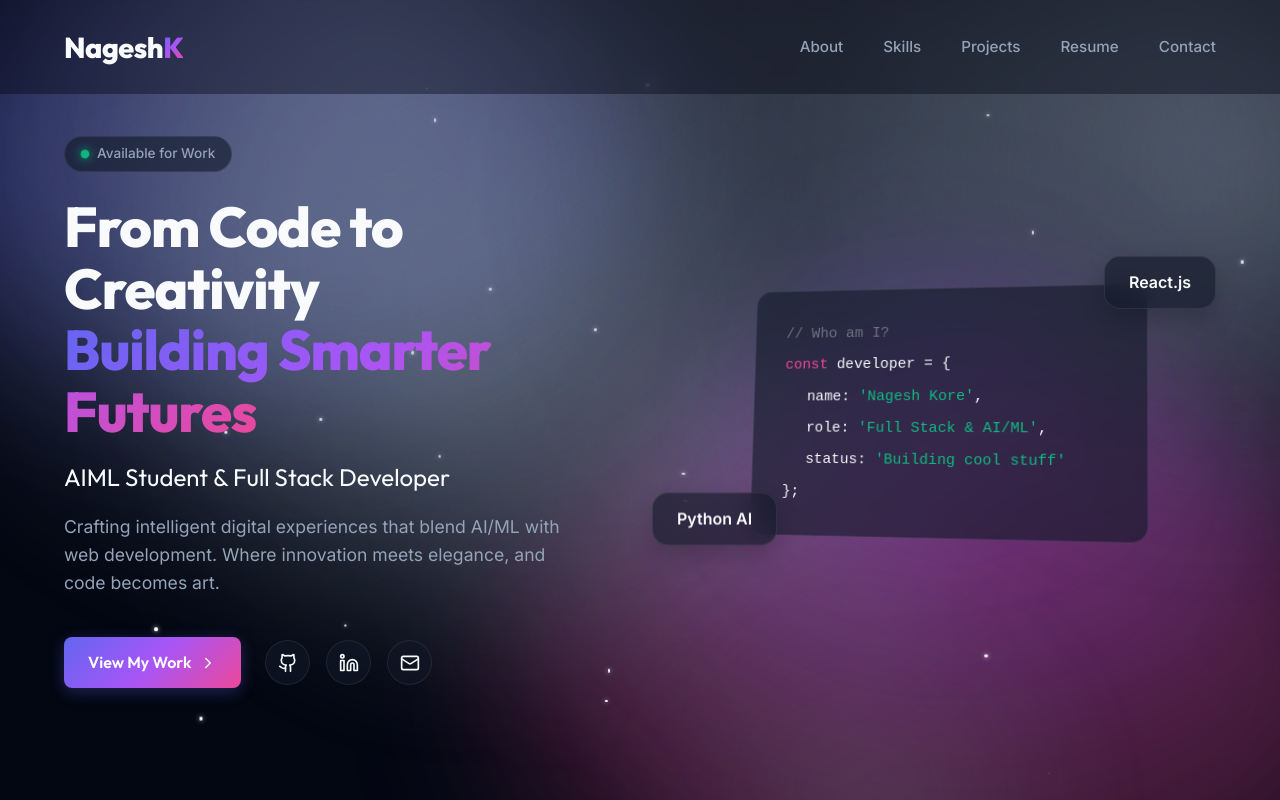
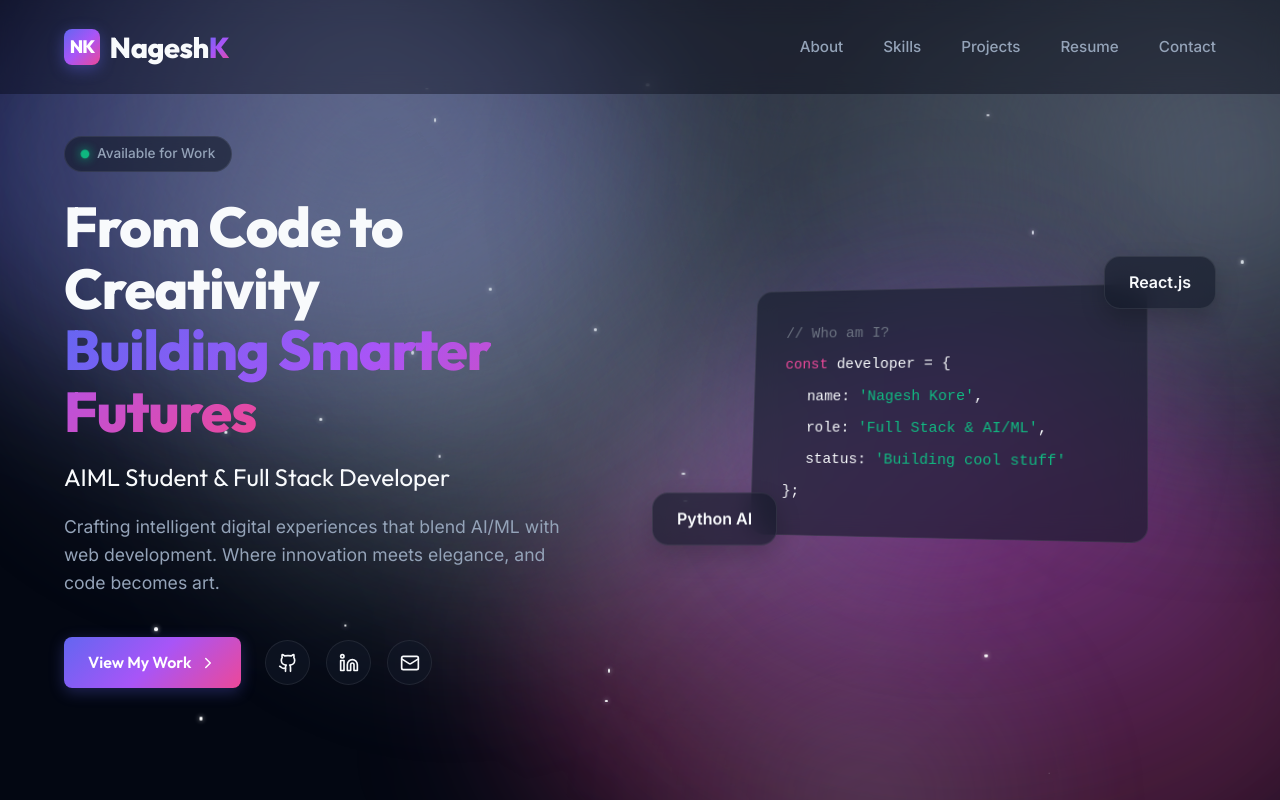
Before and after one commit to Nagukore/Nagesh-portfolio, a React (Vite) app: page / in a window 1280 px wide. Shown: the top 800 px of the page. Built offline with nearby package versions, Linux system fonts and the light colour scheme.

Commit message:
updated navbar and footer with logo

```diff
--- a/src/components/Footer.tsx
+++ b/src/components/Footer.tsx
@@ -8,8 +8,9 @@ const Footer: React.FC = () => {
       <div className="container">
         <div className="footer-content">
           <div className="footer-brand">
-            <a href="#home" className="footer-logo">
-              Nagesh<span className="heading-gradient">K</span>
+            <a href="#home" className="footer-logo" style={{ display: 'flex', alignItems: 'center' }}>
+              <div className="nk-logo-mark">NK</div>
+              <div>Nagesh<span className="heading-gradient">K</span></div>
             </a>
             <p className="footer-tagline">
               Building intelligent full-stack applications and creating modern web experiences.
--- a/src/components/Navbar.tsx
+++ b/src/components/Navbar.tsx
@@ -26,8 +26,9 @@ const Navbar: React.FC = () => {
   return (
     <nav className={`navbar ${isScrolled ? 'scrolled' : ''}`}>
       <div className="container nav-container">
-        <a href="#home" className="nav-logo">
-          Nagesh<span className="heading-gradient">K</span>
+        <a href="#home" className="nav-logo" style={{ display: 'flex', alignItems: 'center' }}>
+          <div className="nk-logo-mark">NK</div>
+          <div>Nagesh<span className="heading-gradient">K</span></div>
         </a>
 
         <ul className={`nav-menu ${isMobileMenuOpen ? 'active' : ''}`}>
--- a/src/index.css
+++ b/src/index.css
@@ -150,3 +150,21 @@ ul {
   border-color: rgba(255, 255, 255, 0.2);
   transform: translateY(-2px);
 }
+
+/* NK Logo Badge */
+.nk-logo-mark {
+  display: inline-flex;
+  align-items: center;
+  justify-content: center;
+  width: 36px;
+  height: 36px;
+  background: var(--accent-gradient);
+  border-radius: 8px;
+  color: white;
+  font-family: 'Outfit', sans-serif;
+  font-weight: 800;
+  font-size: 18px;
+  letter-spacing: -1px;
+  margin-right: 0.6rem;
+  box-shadow: 0 4px 15px rgba(99, 102, 241, 0.4);
+}
```
